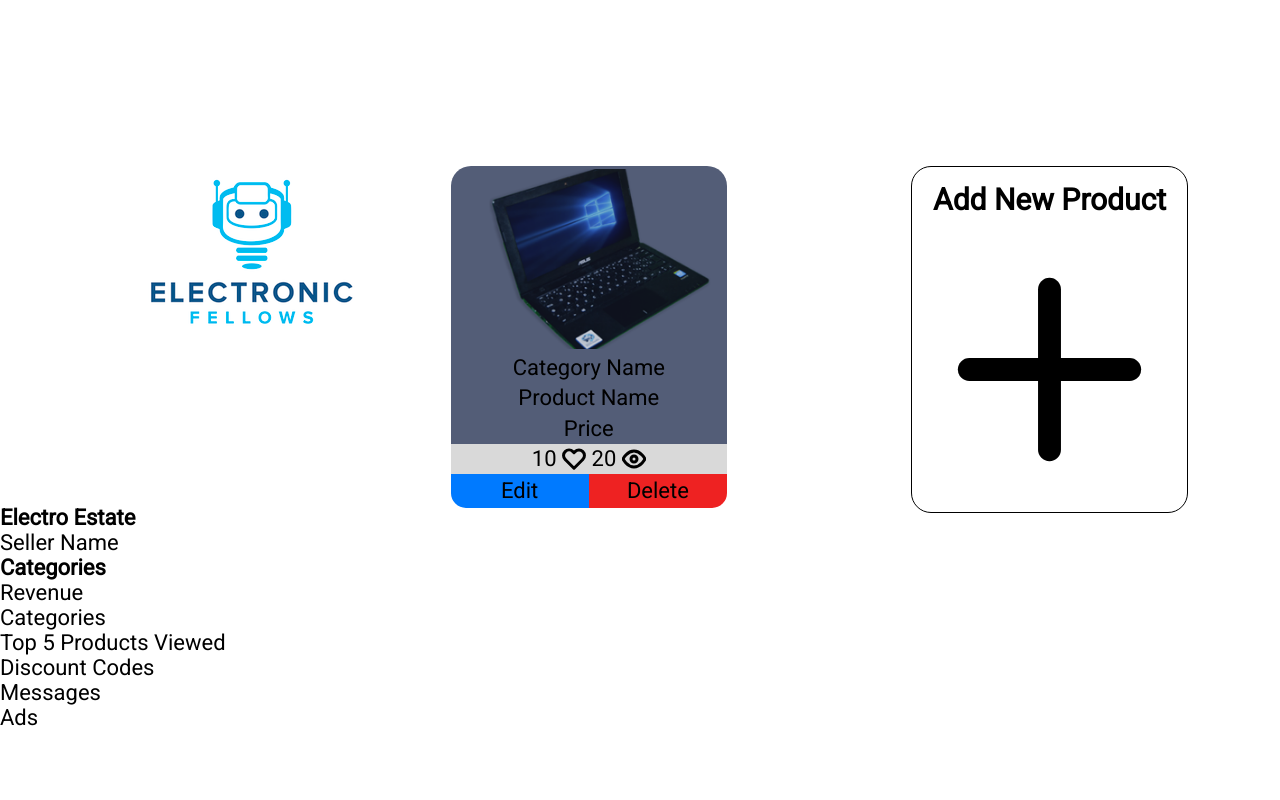
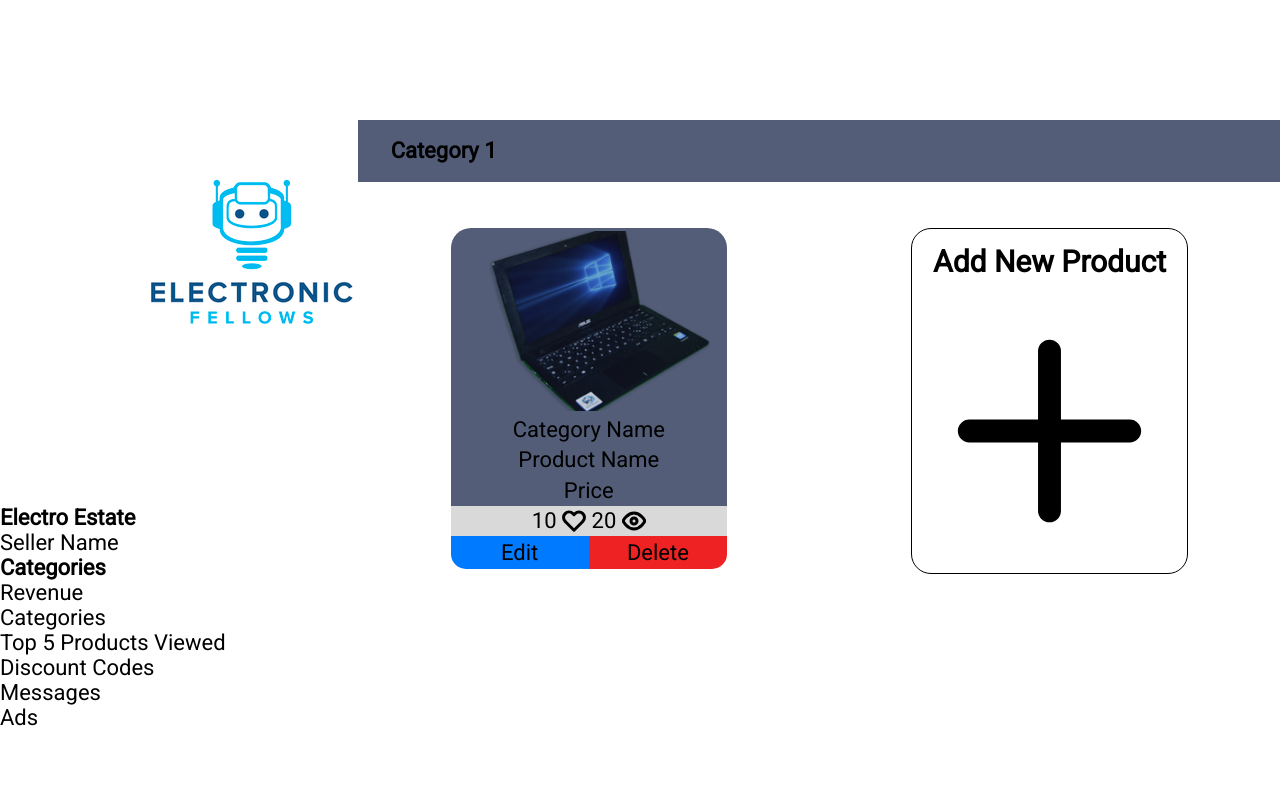
Before and after one commit to Jawad-Wehbi/e_commerce, a PHP site: page /seller.html in a window 1280 px wide. Run offline with PHP 8.4, Linux system fonts and the light colour scheme.

Commit message:
ECW-28 <add and style category subheader>

```diff
--- a/ECW-28-categories-addition/css/styles.css
+++ b/ECW-28-categories-addition/css/styles.css
@@ -138,6 +138,23 @@ New categories
 /*
 Category page
 */
+.seller-category-page-popup {
+    width: 72%;
+    position: fixed;
+    min-height: 85%;
+    top: 15%;
+    left: 28%;
+}
+.seller-categories-subheader {
+    color: #000000;
+    padding: 2% 0 2% 3.5%;
+    background-color: #535d77;
+}
+.seller-category-page {
+    display: flex;
+    flex-wrap: wrap;
+    justify-content: space-around;
+}
 .seller-categories-product {
     width: 30%;
     height: 50%;
--- a/ECW-28-categories-addition/seller.html
+++ b/ECW-28-categories-addition/seller.html
@@ -85,7 +85,9 @@
         <!--
             Category page popup
          -->
-        <section class="seller-categories">
+        <section class="seller-category-page-popup">
+            <h3 class="seller-categories-subheader">Category 1</h3>
+            <div class="seller-category-page">
                 <div class="seller-categories-product">
                     <div class="seller-categories-product-info">
                         <img
@@ -111,6 +113,7 @@
                     <p>Add New Product</p>
                     <img src="assets/plus.svg" alt="" />
                 </a>
+            </div>
         </section>
     </body>
 </html>
```
Lines whose indentation alone changed are shown as unchanged.
